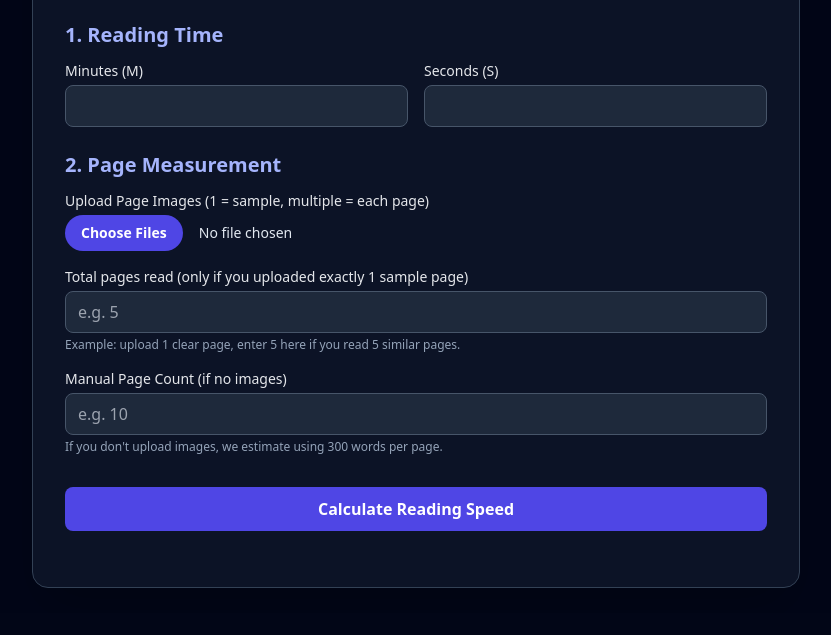
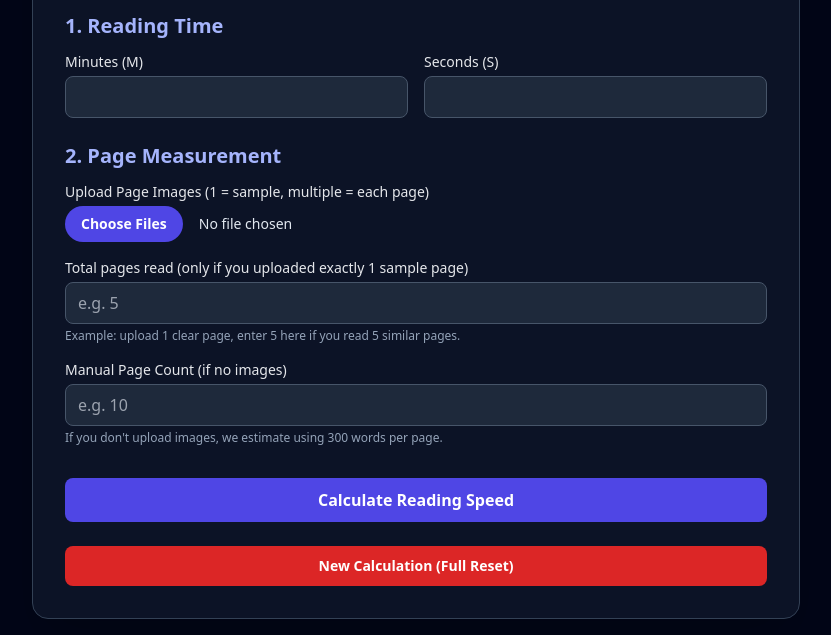
Before and after one commit to ProdGenie/reading-speed-analyzer, a plain HTML site: page index.html in a window 1280 px wide. Shown: the part 187-822 px from the top of the page, without its empty margins (224-1055 px from the left). Before the commit the page ends 800 px from the top, so only its background shows below. Drawn offline with nearby package versions, Linux system fonts and the light colour scheme.

Commit message:
Update index.html

```diff
--- a/index.html
+++ b/index.html
@@ -132,6 +132,17 @@
         <p id="method-used" class="mt-3 text-xs text-slate-400 italic"></p>
       </div>
     </section>
+
+
+      <!-- Reset button -->
+      <div class="mt-4">
+        <button id="reset-btn"
+                type="button"
+                class="w-full rounded-lg bg-red-600 hover:bg-red-500 px-4 py-2.5 text-sm font-semibold text-white">
+          New Calculation (Full Reset)
+        </button>
+      </div>
+
 
     <!-- Help modal -->
     <div id="help-modal"
```
